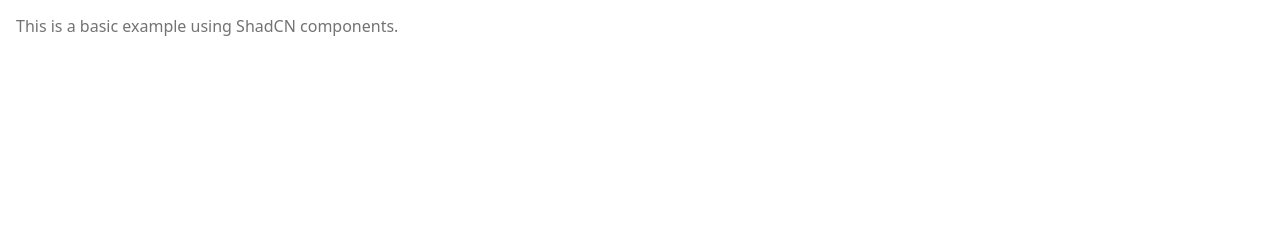
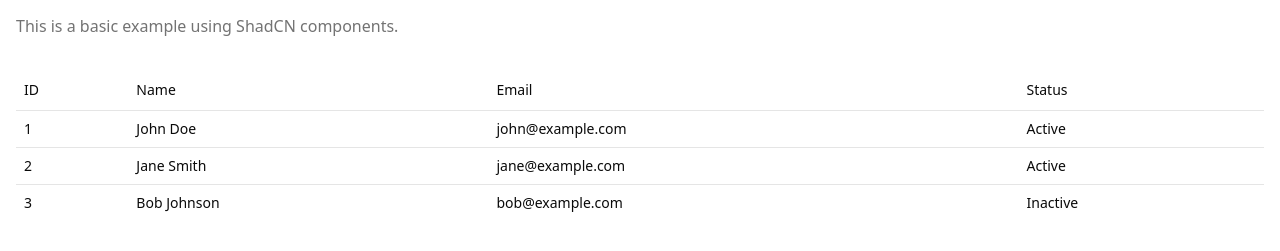
Before and after one commit to tonyamende/website-template, a React (Vite) app: page / in a window 1280 px wide. Shown: the part 155-406 px from the top of the page. Built offline with nearby package versions, Linux system fonts and the light colour scheme.

Commit message:
test table

```diff
--- a/src/App.tsx
+++ b/src/App.tsx
@@ -6,8 +6,22 @@
   NavigationMenuLink,
 } from "@/components/ui/navigation-menu";
 import { Button } from "@/components/ui/button";
+import {
+  Table,
+  TableBody,
+  TableCell,
+  TableHead,
+  TableHeader,
+  TableRow,
+} from "@/components/ui/table";
 
 function App() {
+  const tableData = [
+    { id: 1, name: "John Doe", email: "john@example.com", status: "Active" },
+    { id: 2, name: "Jane Smith", email: "jane@example.com", status: "Active" },
+    { id: 3, name: "Bob Johnson", email: "bob@example.com", status: "Inactive" },
+  ];
+
   return (
     <div className="min-h-screen bg-background text-foreground">
       {/* Navbar */}
@@ -43,6 +57,30 @@
         <p className="mt-4 text-muted-foreground">
           This is a basic example using ShadCN components.
         </p>
+
+        {/* Table */}
+        <div className="mt-8">
+          <Table>
+            <TableHeader>
+              <TableRow>
+                <TableHead>ID</TableHead>
+                <TableHead>Name</TableHead>
+                <TableHead>Email</TableHead>
+                <TableHead>Status</TableHead>
+              </TableRow>
+            </TableHeader>
+            <TableBody>
+              {tableData.map((row) => (
+                <TableRow key={row.id}>
+                  <TableCell>{row.id}</TableCell>
+                  <TableCell>{row.name}</TableCell>
+                  <TableCell>{row.email}</TableCell>
+                  <TableCell>{row.status}</TableCell>
+                </TableRow>
+              ))}
+            </TableBody>
+          </Table>
+        </div>
       </main>
     </div>
   );
--- /dev/null
+++ b/src/components/ui/table.tsx
@@ -0,0 +1,114 @@
+import * as React from "react"
+
+import { cn } from "@/lib/utils"
+
+function Table({ className, ...props }: React.ComponentProps<"table">) {
+  return (
+    <div
+      data-slot="table-container"
+      className="relative w-full overflow-x-auto"
+    >
+      <table
+        data-slot="table"
+        className={cn("w-full caption-bottom text-sm", className)}
+        {...props}
+      />
+    </div>
+  )
+}
+
+function TableHeader({ className, ...props }: React.ComponentProps<"thead">) {
+  return (
+    <thead
+      data-slot="table-header"
+      className={cn("[&_tr]:border-b", className)}
+      {...props}
+    />
+  )
+}
+
+function TableBody({ className, ...props }: React.ComponentProps<"tbody">) {
+  return (
+    <tbody
+      data-slot="table-body"
+      className={cn("[&_tr:last-child]:border-0", className)}
+      {...props}
+    />
+  )
+}
+
+function TableFooter({ className, ...props }: React.ComponentProps<"tfoot">) {
+  return (
+    <tfoot
+      data-slot="table-footer"
+      className={cn(
+        "bg-muted/50 border-t font-medium [&>tr]:last:border-b-0",
+        className
+      )}
+      {...props}
+    />
+  )
+}
+
+function TableRow({ className, ...props }: React.ComponentProps<"tr">) {
+  return (
+    <tr
+      data-slot="table-row"
+      className={cn(
+        "hover:bg-muted/50 data-[state=selected]:bg-muted border-b transition-colors",
+        className
+      )}
+      {...props}
+    />
+  )
+}
+
+function TableHead({ className, ...props }: React.ComponentProps<"th">) {
+  return (
+    <th
+      data-slot="table-head"
+      className={cn(
+        "text-foreground h-10 px-2 text-left align-middle font-medium whitespace-nowrap [&:has([role=checkbox])]:pr-0 [&>[role=checkbox]]:translate-y-[2px]",
+        className
+      )}
+      {...props}
+    />
+  )
+}
+
+function TableCell({ className, ...props }: React.ComponentProps<"td">) {
+  return (
+    <td
+      data-slot="table-cell"
+      className={cn(
+        "p-2 align-middle whitespace-nowrap [&:has([role=checkbox])]:pr-0 [&>[role=checkbox]]:translate-y-[2px]",
+        className
+      )}
+      {...props}
+    />
+  )
+}
+
+function TableCaption({
+  className,
+  ...props
+}: React.ComponentProps<"caption">) {
+  return (
+    <caption
+      data-slot="table-caption"
+      className={cn("text-muted-foreground mt-4 text-sm", className)}
+      {...props}
+    />
+  )
+}
+
+export {
+  Table,
+  TableHeader,
+  TableBody,
+  TableFooter,
+  TableHead,
+  TableRow,
+  TableCell,
+  TableCaption,
+}
```
